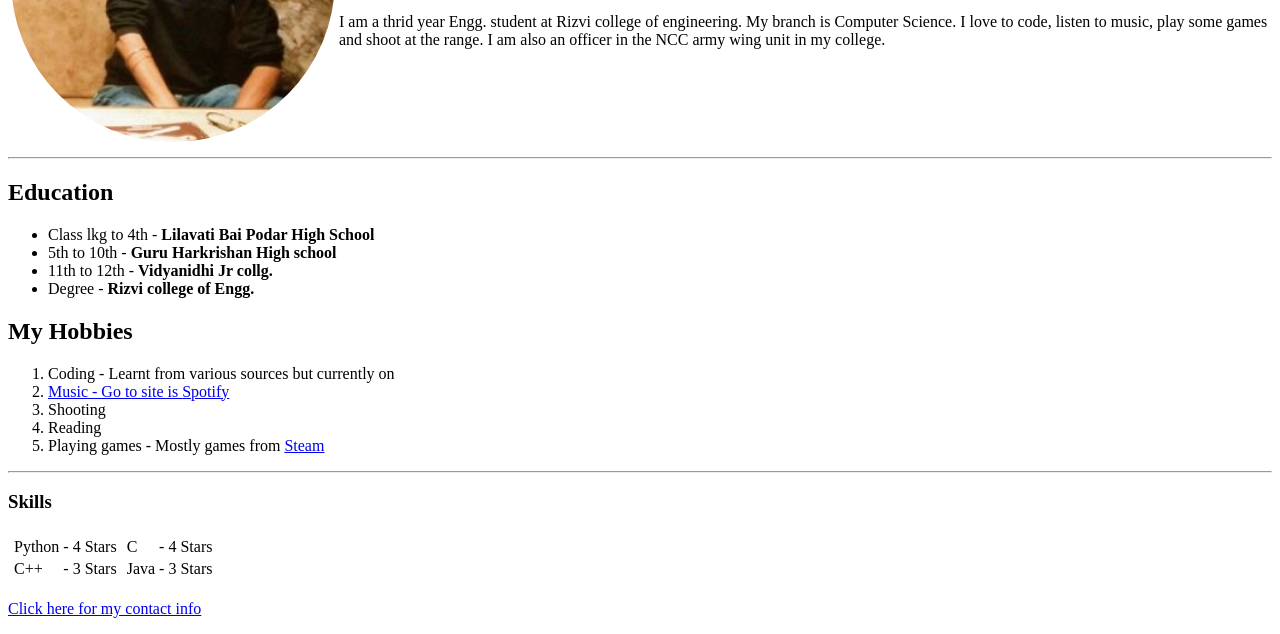
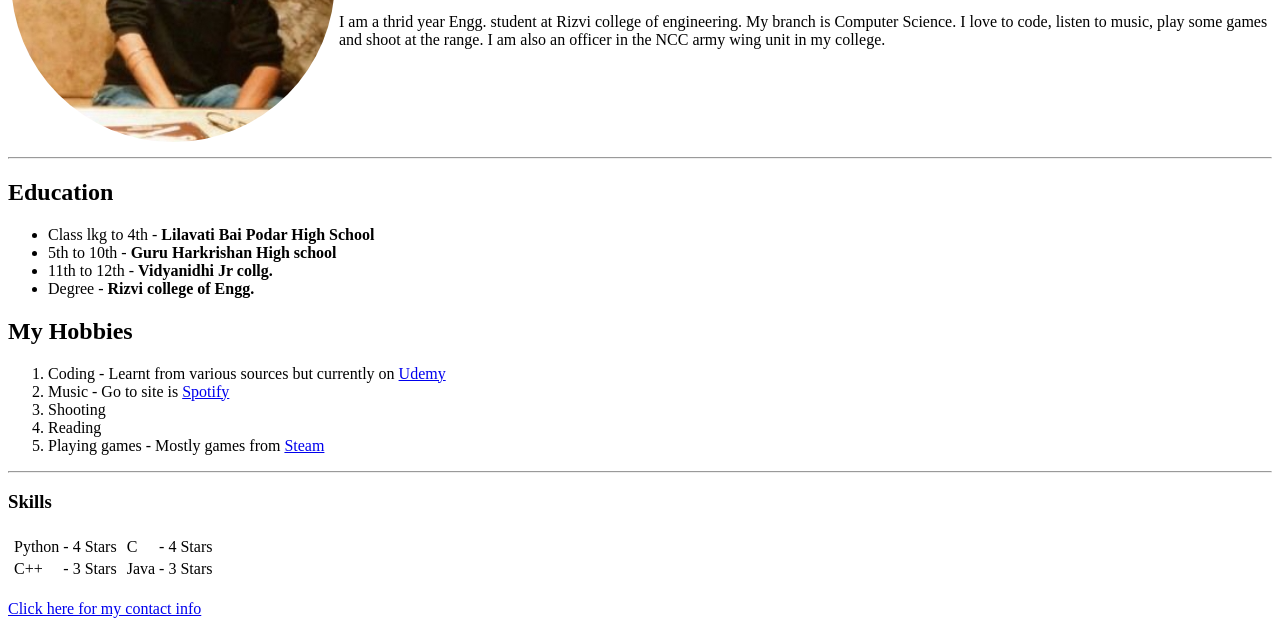
Before and after one commit to Aad-Kap/cv, a plain HTML site: page index.html in a window 1280 px wide. Shown: the part 193-827 px from the top of the page. Drawn offline with Linux system fonts and the light colour scheme.

Commit message:
fixed udemy link

```diff
--- a/index.html
+++ b/index.html
@@ -37,7 +37,7 @@
 
   <ol>
 
-    <li>Coding - Learnt from various sources but currently on <a href="https://www.udemy.com/"Udemy</a></li>
+    <li>Coding - Learnt from various sources but currently on <a href="https://www.udemy.com/">Udemy</a></li>
     <li>Music - Go to site is <a href="https://www.spotify.com/" target="_blank">Spotify</a> </li>
     <li>Shooting</li>
     <li>Reading</li>
```
